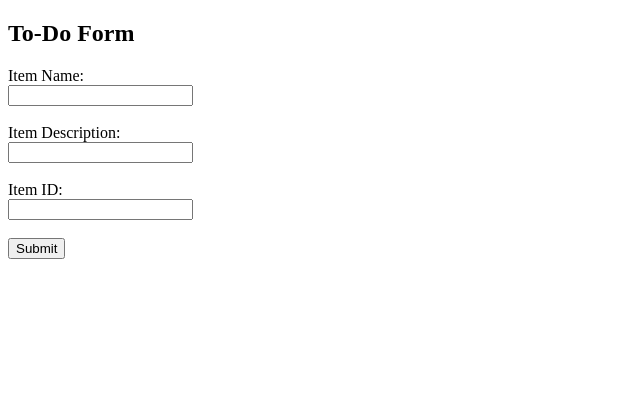
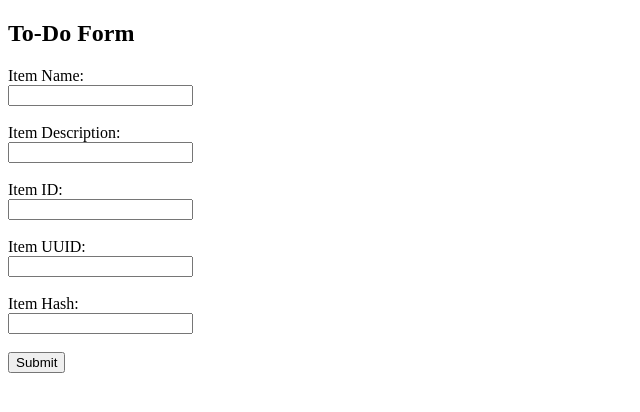
Before and after one commit to ASHISHs21/FlaskMongoApp, a Flask app: template templates/todo.html in a window 1280 px wide. Shown: the top 412 px of the page, without its empty margins (0-640 px from the left). Run offline with Flask 3, Linux system fonts and the light colour scheme; the template is opened without the code that fills it, so the values that code supplies are empty.

```diff
--- a/app.py
+++ b/app.py
@@ -2,6 +2,7 @@ from flask import Flask, render_template, request, redirect, jsonify
 from pymongo import MongoClient
 import json, os
 from dotenv import load_dotenv
+import uuid, hashlib
 
 # Load environment variables
 load_dotenv()
@@ -13,6 +14,7 @@ mongo_uri = os.getenv("MONGO_URI")
 client = MongoClient(mongo_uri)
 db = client["flask_database"]
 collection = db["students"]
+todo_collection = db["todos"]
 
 # --- 1️⃣ API Route: Return JSON data from backend file ---
 @app.route('/api', methods=['GET'])
@@ -25,7 +27,7 @@ def get_data():
         return jsonify({"error": str(e)}), 500
 
 
-# --- 2️⃣ Frontend Form: Insert data into MongoDB ---
+# --- 2️⃣ Frontend Form: Insert user data into MongoDB ---
 @app.route('/', methods=['GET', 'POST'])
 def form_page():
     message = ""
@@ -38,9 +40,7 @@ def form_page():
             # Insert into MongoDB
             collection.insert_one({"name": name, "email": email, "age": age})
 
-            # Redirect to success page
             return redirect('/success')
-
         except Exception as e:
             message = f"Error: {str(e)}"
 
@@ -53,5 +53,39 @@ def success_page():
     return render_template('success.html')
 
 
+# --- 4️⃣ New Backend Route: /submittodoitem (Master_2 feature) ---
+@app.route('/submittodoitem', methods=['POST'])
+def submittodoitem():
+    try:
+        item_name = request.form.get('itemName')
+        item_description = request.form.get('itemDescription')
+
+        if not item_name or not item_description:
+            return jsonify({"error": "Both itemName and itemDescription are required"}), 400
+
+        # Generate UUID and Hash
+        item_uuid = str(uuid.uuid4())
+        item_hash = hashlib.sha256(item_name.encode()).hexdigest()
+
+        # Store in MongoDB
+        todo_collection.insert_one({
+            "itemName": item_name,
+            "itemDescription": item_description,
+            "itemUUID": item_uuid,
+            "itemHash": item_hash
+        })
+
+        return jsonify({
+            "message": "To-Do item submitted successfully!",
+            "itemName": item_name,
+            "itemDescription": item_description,
+            "itemUUID": item_uuid,
+            "itemHash": item_hash
+        }), 201
+
+    except Exception as e:
+        return jsonify({"error": str(e)}), 500
+
+
 if __name__ == '__main__':
     app.run(debug=True)
--- a/templates/todo.html
+++ b/templates/todo.html
@@ -10,6 +10,10 @@
     <input type="text" name="itemDescription" required><br><br>
     <label>Item ID:</label><br>
     <input type="text" name="itemID"><br><br>
+    <label>Item UUID:</label><br>
+    <input type="text" name="itemUUID"><br><br>
+    <label>Item Hash:</label><br>
+    <input type="text" name="itemHash"><br><br>
     <button type="submit">Submit</button>
   </form>
 </body>
```
